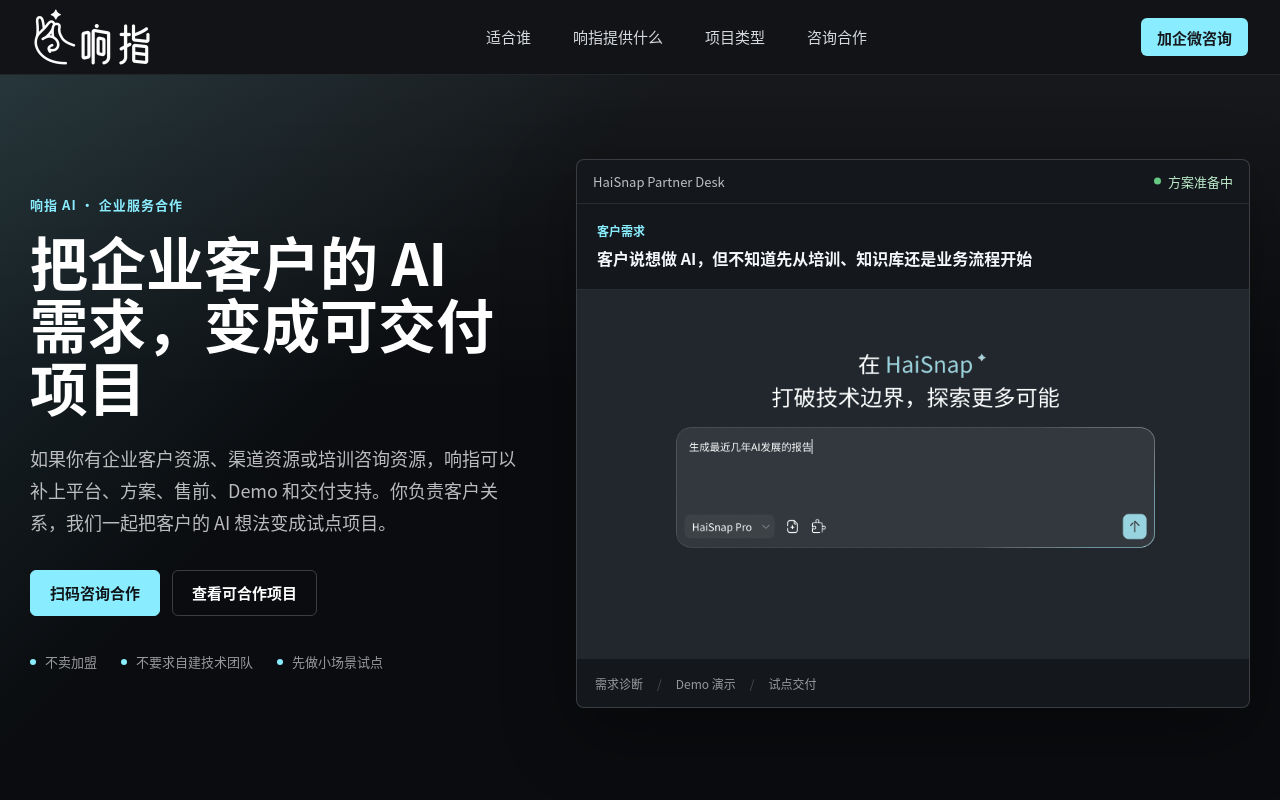
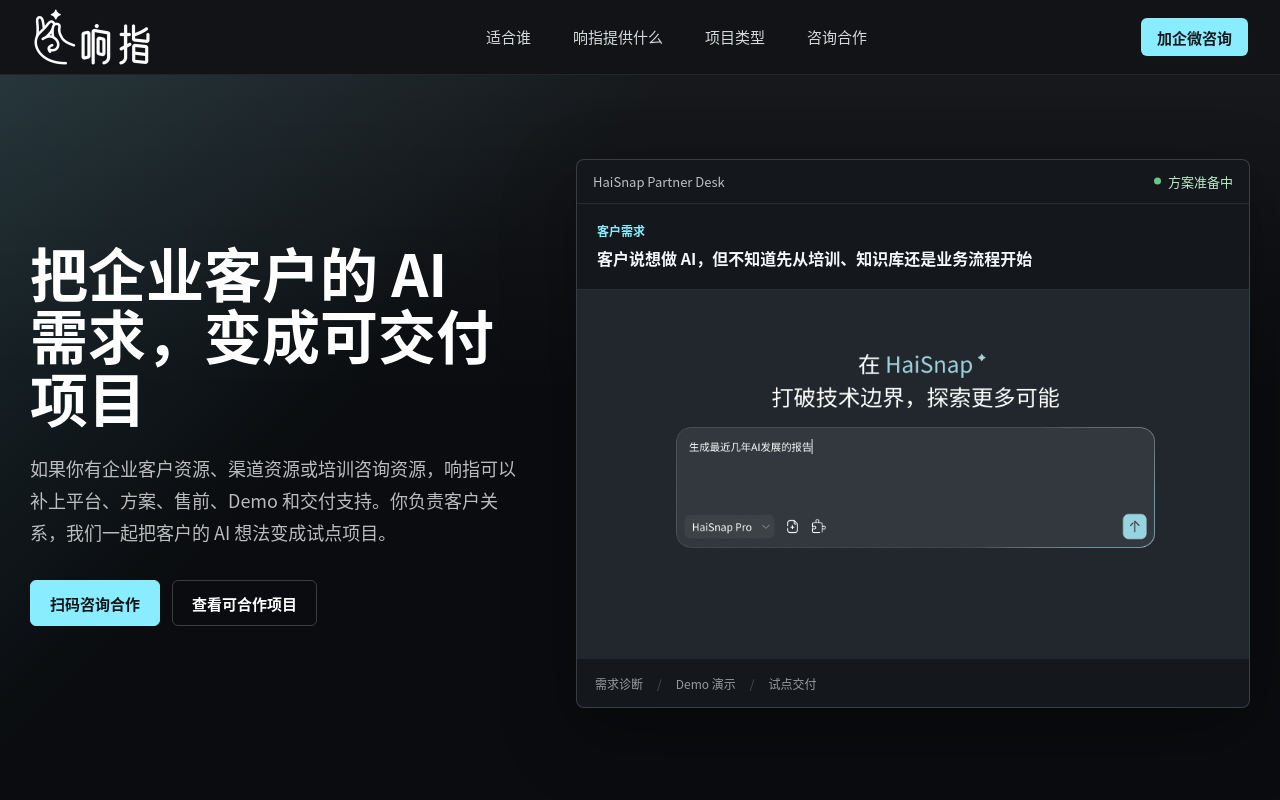
Before and after one commit to haisnap/b, a Next.js app: page / in a window 1280 px wide. Shown: the top 800 px of the page. Built offline with nearby package versions, Linux system fonts and the light colour scheme.

Commit message:
Remove hero annotation labels

```diff
--- a/app/page.jsx
+++ b/app/page.jsx
@@ -166,7 +166,6 @@ export default function HomePage() {
         <section className="hero home-hero" aria-labelledby="hero-title">
           <div className="hero-inner">
             <div className="hero-copy">
-              <p className="eyebrow">响指 AI · 企业服务合作</p>
               <h1 id="hero-title">把企业客户的 AI 需求，变成可交付项目</h1>
               <p className="hero-lead">
                 如果你有企业客户资源、渠道资源或培训咨询资源，响指可以补上平台、方案、售前、Demo 和交付支持。你负责客户关系，我们一起把客户的 AI 想法变成试点项目。
@@ -179,11 +178,6 @@ export default function HomePage() {
                   查看可合作项目
                 </a>
               </div>
-              <ul className="hero-guardrails" aria-label="合作边界">
-                <li>不卖加盟</li>
-                <li>不要求自建技术团队</li>
-                <li>先做小场景试点</li>
-              </ul>
             </div>
 
             <div className="hero-product" aria-label="响指企业 AI 服务合作工作台示意">
```
